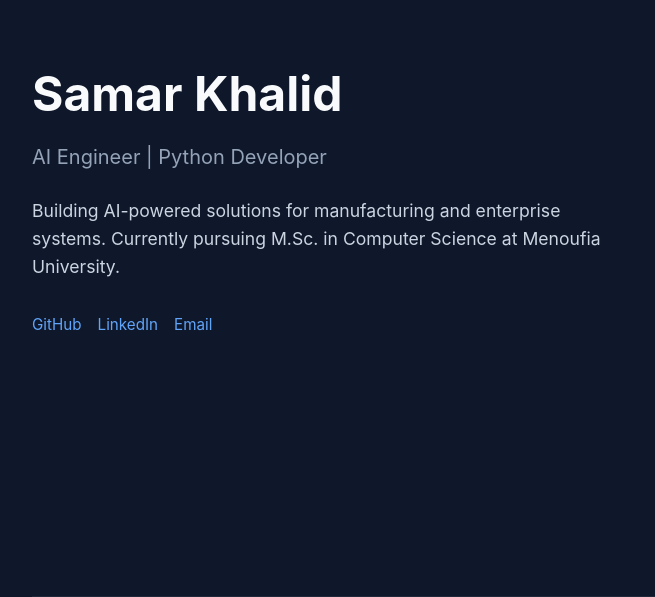
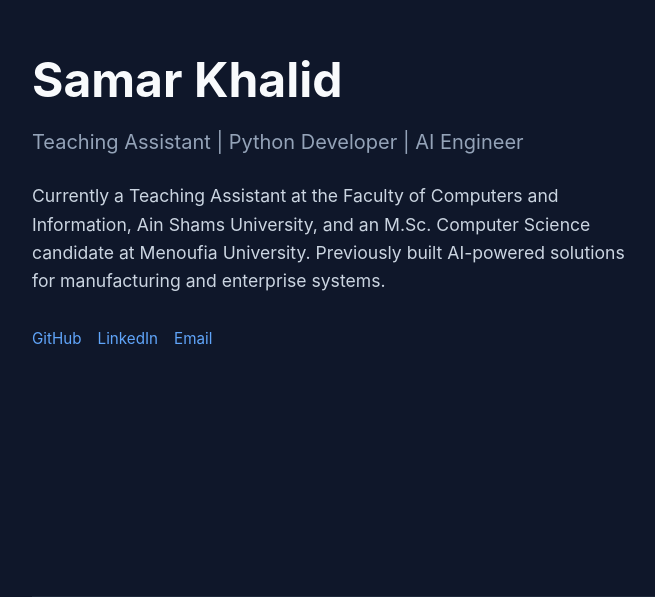
Before and after one commit to Samar-Khalid/Samar-Khalid.github.io, a plain HTML site: page index.html in a window 1280 px wide. Shown: the part 203-800 px from the top of the page, without its empty margins (182-837 px from the left). Drawn offline with Linux system fonts and the light colour scheme.

Commit message:
Portfolio: hero reflects current role (Teaching Assistant, FCi Ain Shams)

```diff
--- a/index.html
+++ b/index.html
@@ -217,10 +217,11 @@
     <div class="hero">
         <div class="hero-content">
             <h1>Samar Khalid</h1>
-            <h2>AI Engineer | Python Developer</h2>
+            <h2>Teaching Assistant | Python Developer | AI Engineer</h2>
             <p>
-                Building AI-powered solutions for manufacturing and enterprise systems.
-                Currently pursuing M.Sc. in Computer Science at Menoufia University.
+                Currently a Teaching Assistant at the Faculty of Computers and Information, Ain Shams University,
+                and an M.Sc. Computer Science candidate at Menoufia University.
+                Previously built AI-powered solutions for manufacturing and enterprise systems.
             </p>
             <div class="links">
                 <a href="https://github.com/Samar-Khalid">GitHub</a>
```
